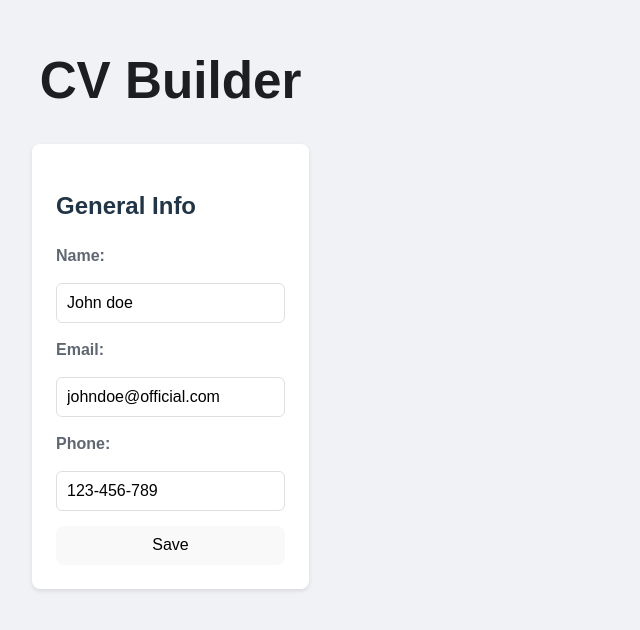
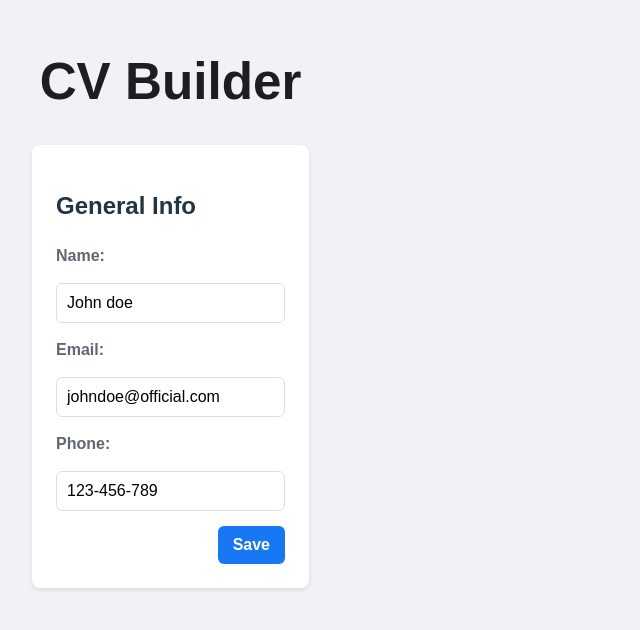
Before and after one commit to starquill/CB_Builder, a React (Vite) app: page / in a window 1280 px wide. Shown: the part 118-748 px from the top of the page, without its empty margins (0-640 px from the left). Built offline with nearby package versions, Linux system fonts and the light colour scheme.

Commit message:
Add styles for button and align item

```diff
--- a/src/App.css
+++ b/src/App.css
@@ -32,3 +32,22 @@ input{
   border-radius: 6px;
   font-size: 1rem;
 }
+.display_view{
+  display: flex;
+  flex-direction: column;
+}
+button{
+  padding: 10px 15px;
+  border: none;
+  border-radius: 6px;
+  background-color: #1877f2;
+  color: white;
+  font-size: 1rem;
+  font-weight: bold;
+  cursor: pointer;
+  transition: background-color 0.2s;
+  align-self: flex-end;
+}
+button:hover{
+  background-color: #166fe5;
+}
--- a/src/App.jsx
+++ b/src/App.jsx
@@ -21,7 +21,7 @@ function GeneralInfo(){
   }
   if(!isEditing){
     return(
-      <div>
+      <div className="display_view card-section">
         <h2>General Information</h2>
         <p>Name:{info.name}</p>
         <p>Email:{info.email}</p>
```
